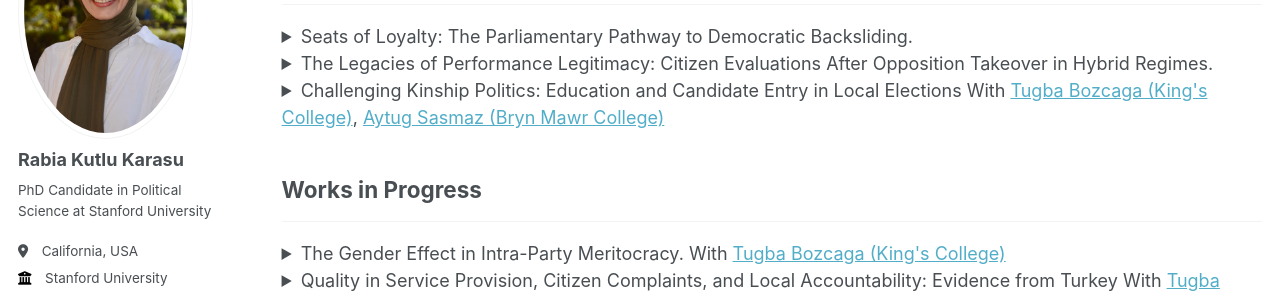
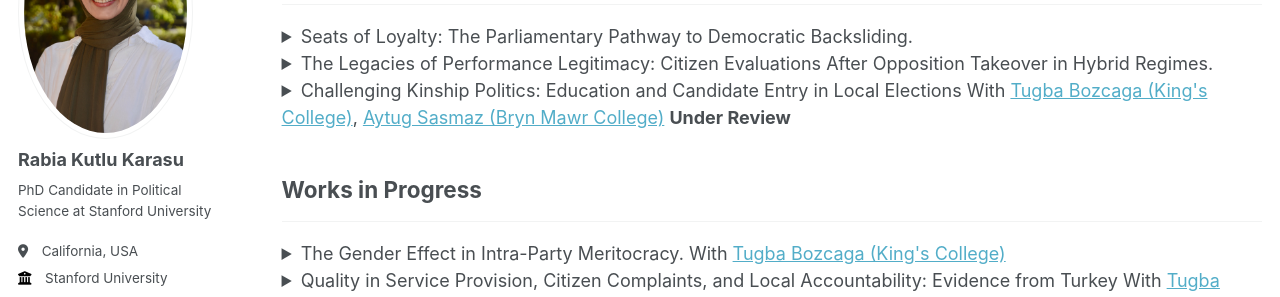
Before and after one commit to rabiakutlukarasu/rabiakutlukarasu.github.io, a Jekyll site: the page built from _pages/research.md, in a window 1280 px wide and 922 px high. Shown: the part 220-517 px from the top of the window. Built offline with Jekyll 4.4.1, drawn with Linux system fonts in a browser that asks for light colours.

Commit message:
Update research.md

```diff
--- a/_pages/research.md
+++ b/_pages/research.md
@@ -26,8 +26,7 @@ Abstract: Why do opposition governments often struggle to gain public approval a
 
 
 <details>
-<summary> Challenging Kinship Politics: Education and Candidate Entry in Local Elections With <a href="https://www.tugbabozcaga.com">Tugba Bozcaga (King's College)</a>, <a href="https://aytugsasmaz.com">Aytug Sasmaz (Bryn Mawr College)</a></summary>
-<p><strong>Under Review</strong></p>
+<summary> Challenging Kinship Politics: Education and Candidate Entry in Local Elections With <a href="https://www.tugbabozcaga.com">Tugba Bozcaga (King's College)</a>, <a href="https://aytugsasmaz.com">Aytug Sasmaz (Bryn Mawr College)</a> <strong>Under Review</strong></summary>
 <p>
 Abstract: Why do competitive elections sometimes reproduce rather than displace entrenched elites? Existing explanations often locate the persistence of kinship-based power on the demand side: voters value recognizable names, brokerage networks, or access to patronage. We shift attention to the supply of political aspirants. Electoral competition can remain socially closed when few citizens are positioned to compete for office, allowing incumbents to reproduce political power through family networks. Leveraging a regression discontinuity design in Turkish municipal elections, we show that winning the mayoralty increases family-based candidacies in subsequent council races, with the effect concentrated in low-education districts. Original survey evidence supports a supply-side mechanism: education narrows the political-efficacy gap between citizens with and without familial political connections, consistent with a broader pool of potential entrants. These findings show that competitive elections need not produce open political competition: elite reproduction depends partly on the social conditions shaping who can credibly compete for office.
 </p>
```
